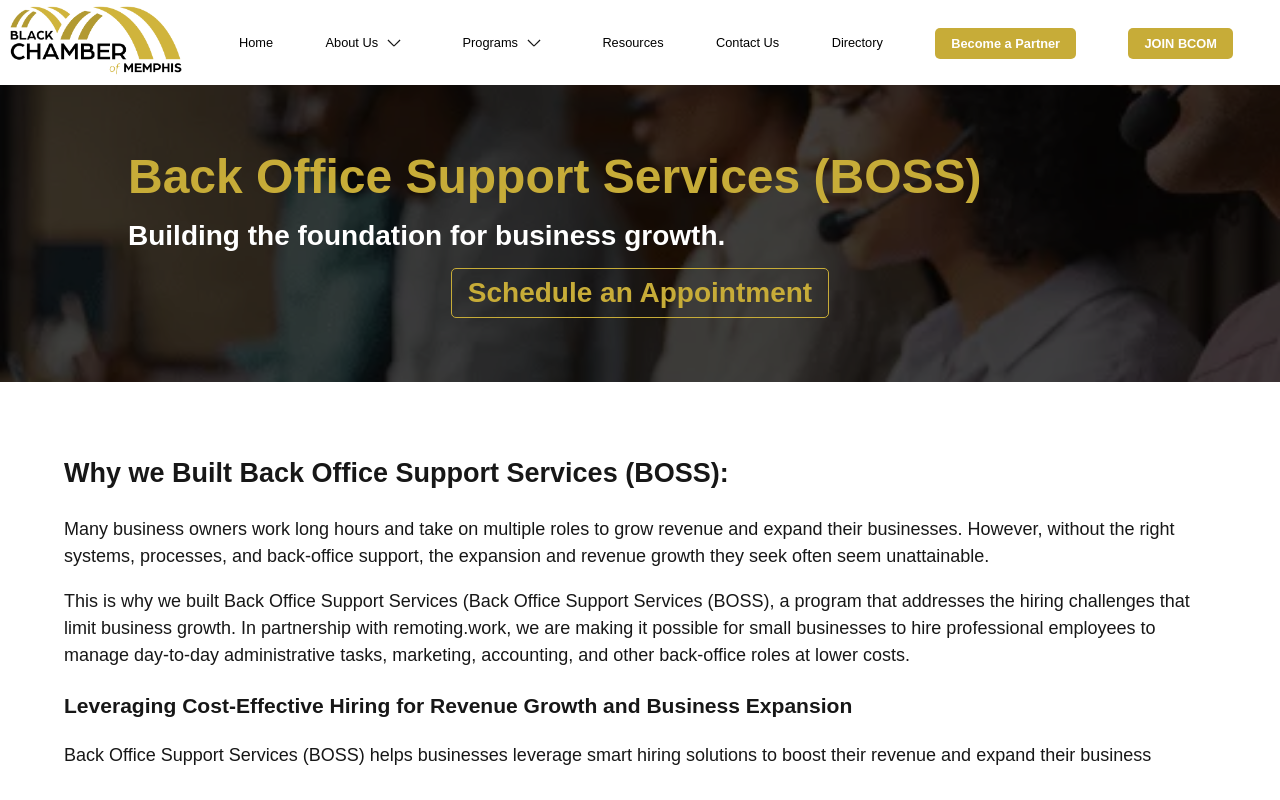
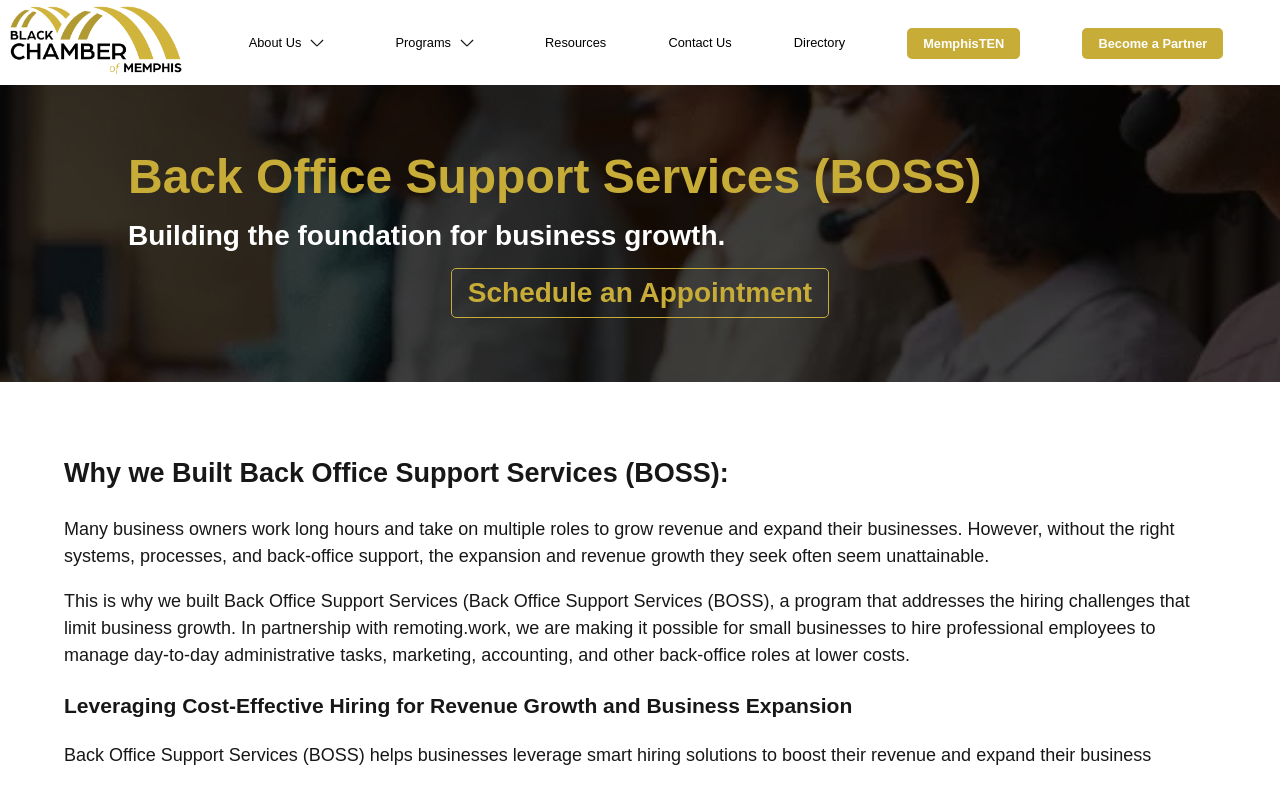
Before and after one commit to RosSuhan/blackchamberofmemphis, a Next.js app: page /memphis-ten/back-office-support in a window 1280 px wide. Shown: the top 800 px of the page. Built offline with nearby package versions, Linux system fonts and the light colour scheme.

Commit message:
24NovNewheader

```diff
--- a/app/(pages)/memphis-ten/[id]/page.tsx
+++ b/app/(pages)/memphis-ten/[id]/page.tsx
@@ -112,7 +112,7 @@ export default function SubPage(){
                         className={style.mtenEligibilityCtaRow}
                     >
                         <Link
-                            href={`/memphis-ten/${id}/application`}
+                            href={selectedProgram.formLink}
                             className={style.mtenEligibilityCTA}
                         >
                             {selectedProgram.ctaButtonName}
--- a/components/nav/Header/page.tsx
+++ b/components/nav/Header/page.tsx
@@ -94,6 +94,15 @@ export default function Header(){
                     ))}
 
                     <li>
+                        <Link
+                            href="/memphis-ten"
+                            className={style.navCTALink}
+                        >
+                            MemphisTEN
+                        </Link>
+                    </li>
+
+                    <li>
                         <a
                             href="/case-support"
                             className={style.navCTALink}
@@ -102,7 +111,7 @@ export default function Header(){
                         </a>
                     </li>
 
-                    <li>
+                    {/* <li>
                         <a
                             href="https://theblackbusinessassociationofmemphis.growthzoneapp.com/ap/Membership/Application/EPKm4Grw"
                             target="_blank"
@@ -111,7 +120,7 @@ export default function Header(){
                         >
                             JOIN BCOM
                         </a>
-                    </li>
+                    </li> */}
                 </ul>
             </nav>
 
--- a/lib/menuList.js
+++ b/lib/menuList.js
@@ -1,8 +1,8 @@
 export const menuList = [
-    {
-        name: 'Home',
-        path: '/',
-    },
+    // {
+    //     name: 'Home',
+    //     path: '/',
+    // },
     {
         name: 'About Us',
         path: '/about-us',
```
